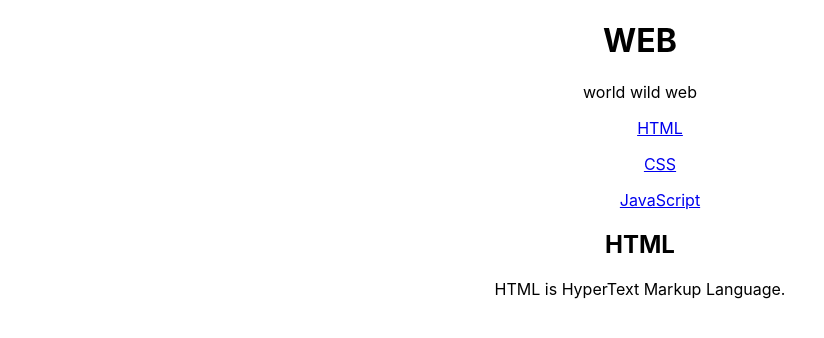
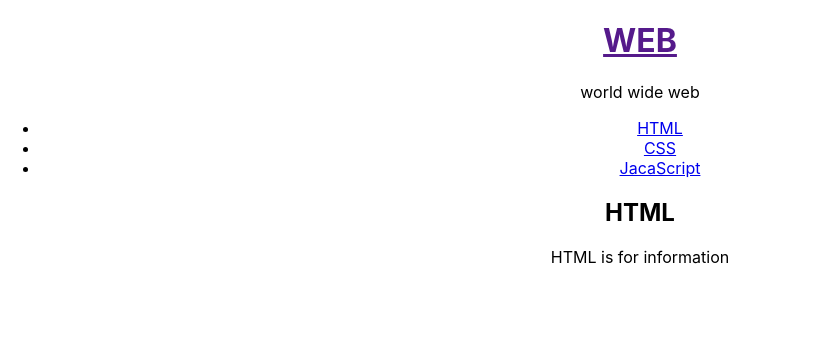
Before and after one commit to mnj190/react_test, a React (Create React App) app: page / in a window 1280 px wide. Shown: the top 338 px of the page, without its empty margins (0-824 px from the left). Built offline with nearby package versions, Linux system fonts and the light colour scheme.

Commit message:
react_16.1

```diff
--- a/src/App.js
+++ b/src/App.js
@@ -1,49 +1,40 @@
 import React, { Component } from "react";
 import './App.css';
-
-class Content extends Component {
-  render() {
-    return (
-      <article>
-        <h2>HTML</h2>
-        HTML is HyperText Markup Language.
-      </article>
-    )
-  }
-}
-
-class TOC extends Component {
-  render() {
-    return (
-      <nav>
-        <ul class="li"><a href="1.html">HTML</a></ul>
-        <ul class="li"><a href="2.html">CSS</a></ul>
-        <ul class="li"><a href="3.html">JavaScript </a></ul>
-      </nav>
-    )
-  }
-}
-
-class Subject extends Component {
-  render() {
-    return (
-      <header>
-        <h1>
-          WEB
-        </h1>
-        world wild web
-      </header>
-    );
-  }
-}
+import TOC from "./components/TOC"
+import Content from "./components/Content"
+import Subject from "./components/Subject"
 
 class App extends Component {
+  constructor(props) {
+    super(props);
+    this.state = {
+      mode: "read",
+      welcome: { title: "Welcome", desc: "Hello, React!!" },
+      subject: { title: "WEB", sub: "world wide web" },
+      contents: [
+        { id: 1, title: "HTML", desc: "HTML is for information" },
+        { id: 2, title: "CSS", desc: "CSS is for information" },
+        { id: 3, title: "JacaScript", desc: "JacaScript is for information" }
+      ]
+    }
+  }
   render() {
+    console.log("App render")
+    var _title, _desc = null;
+    if (this.state.mode == "welcome") {
+      _title = this.state.welcome.title;
+      _desc = this.state.welcome.desc;
+    } else if (this.state.mode == "read") {
+      _title = this.state.contents[0].title;
+      _desc = this.state.contents[0].desc;
+    }
     return (
       <div className="App">
-        <Subject></Subject>
-        <TOC></TOC>
-        <Content></Content>
+        <Subject
+          title={this.state.subject.title}
+          sub={this.state.subject.sub}></Subject>
+        <TOC data={this.state.contents}></TOC>
+        <Content title={_title} desc={_desc}></Content>
       </div>
     );
   }
--- /dev/null
+++ b/src/components/Content.js
@@ -0,0 +1,14 @@
+import React, { Component } from "react";
+
+class Content extends Component {
+  render() {
+    return (
+      <article>
+        <h2>{this.props.title}</h2>
+        {this.props.desc}
+      </article>
+    )
+  }
+}
+
+export default Content;
--- /dev/null
+++ b/src/components/Subject.js
@@ -0,0 +1,16 @@
+import React, { Component } from "react";
+
+class Subject extends Component {
+  render() {
+    return (
+      <header>
+        <h1>
+          <a href="">{this.props.title}</a>
+        </h1>
+        {this.props.sub}
+      </header>
+    );
+  }
+}
+
+export default Subject;
--- /dev/null
+++ b/src/components/TOC.js
@@ -0,0 +1,20 @@
+import React, { Component } from "react";
+
+class TOC extends Component {
+    render() {
+        var lists = [];
+        var data = this.props.data;
+        var i = 0;
+        while (i < data.length) {
+            lists.push(<li key={data[i].id}><a href={"/content/" + data[i].id}>{data[i].title}</a></li>);
+            i++;
+        }
+        return (
+            <nav>
+                <ul>{lists}</ul>
+            </nav>
+        )
+    }
+}
+
+export default TOC;
```
Also changed, not shown: 2 other files (tests, documents, lock files or other folders).
